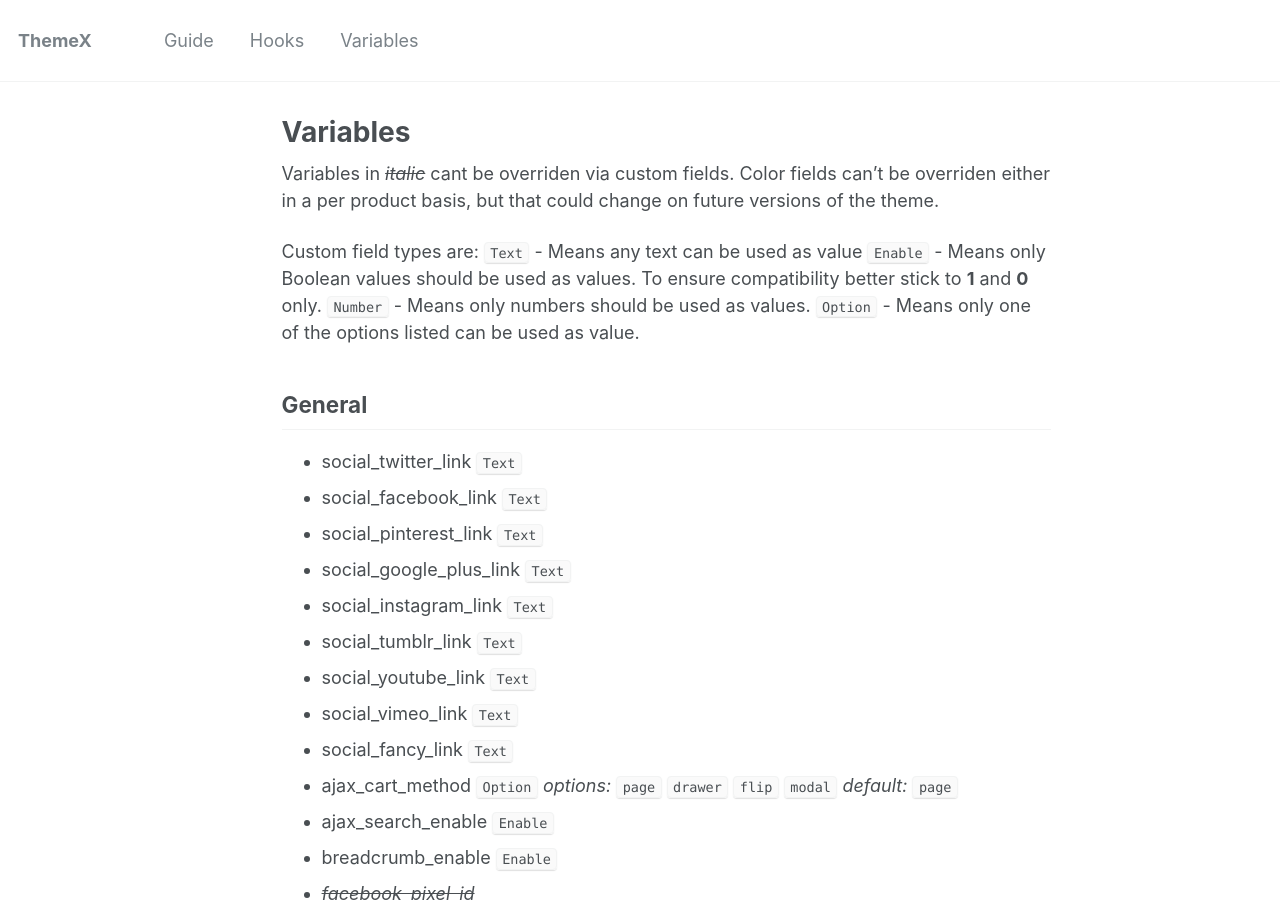
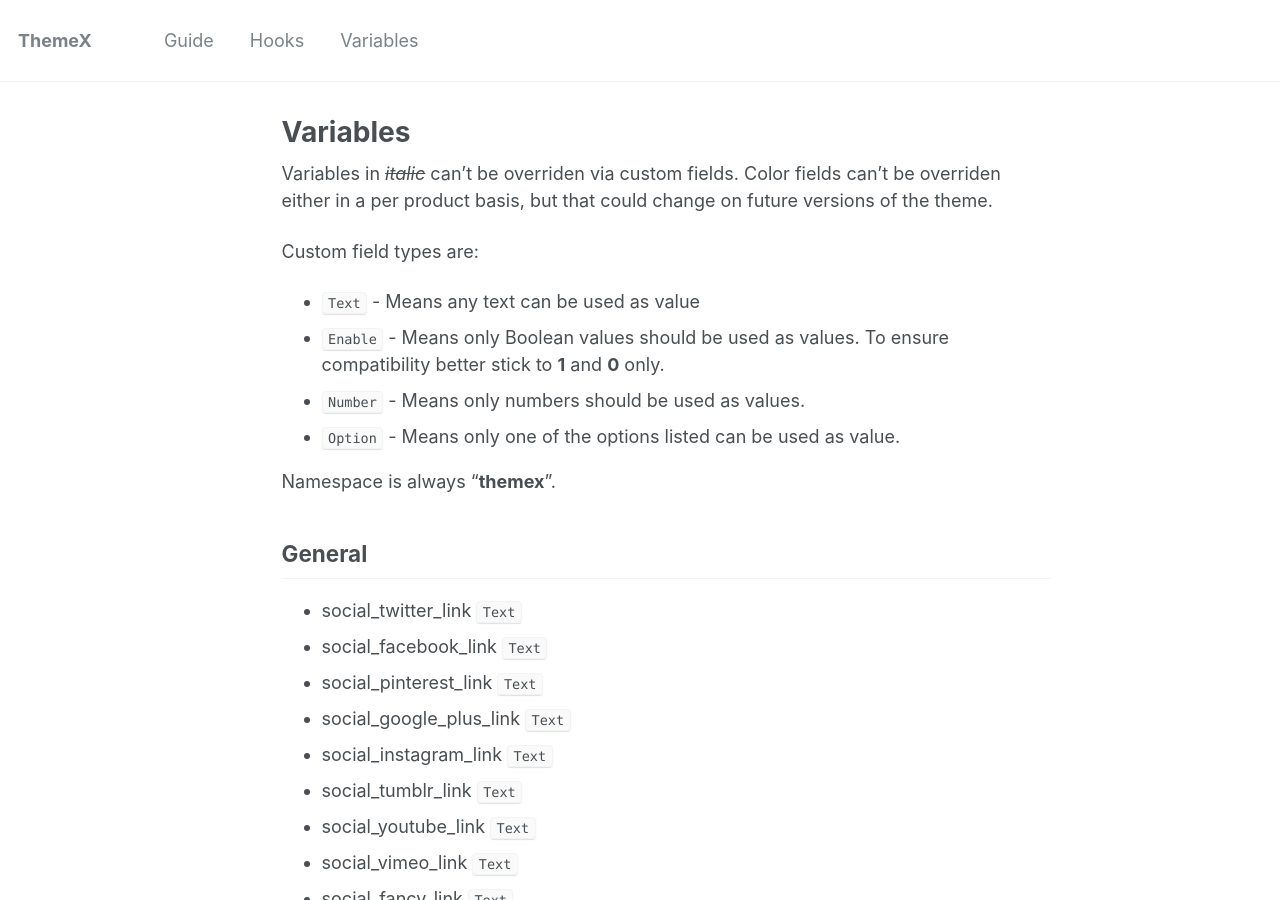
Before and after one commit to emiliobool/ThemeX, a Jekyll site: the page built from _pages/variables.md, in a window 1280 px wide and 900 px high. Built offline with Jekyll 4.4.1, drawn with Linux system fonts in a browser that asks for light colours.

Commit message:
no message

```diff
--- a/_pages/variables.md
+++ b/_pages/variables.md
@@ -4,14 +4,17 @@ layout: single
 sitemap: false
 permalink: /variables
 ---
-Variables in ~~*italic*~~ cant be overriden via custom fields.
+Variables in ~~*italic*~~ can't be overriden via custom fields.
 Color fields can't be overriden either in a per product basis, but that could change on future versions of the theme.
 
 Custom field types are:
-`Text` - Means any text can be used as value
-`Enable` - Means only Boolean values should be used as values. To ensure compatibility better stick to **1** and **0** only.
-`Number` - Means only numbers should be used as values.
-`Option` - Means only one of the options listed can be used as value.
+
+- `Text` - Means any text can be used as value
+- `Enable` - Means only Boolean values should be used as values. To ensure compatibility better stick to **1** and **0** only.
+- `Number` - Means only numbers should be used as values.
+- `Option` - Means only one of the options listed can be used as value.
+
+Namespace is always "**themex**".
 
 ## General
 - social_twitter_link `Text`
```
Also changed, not shown: _pages/home.md (+2 -0 lines).
